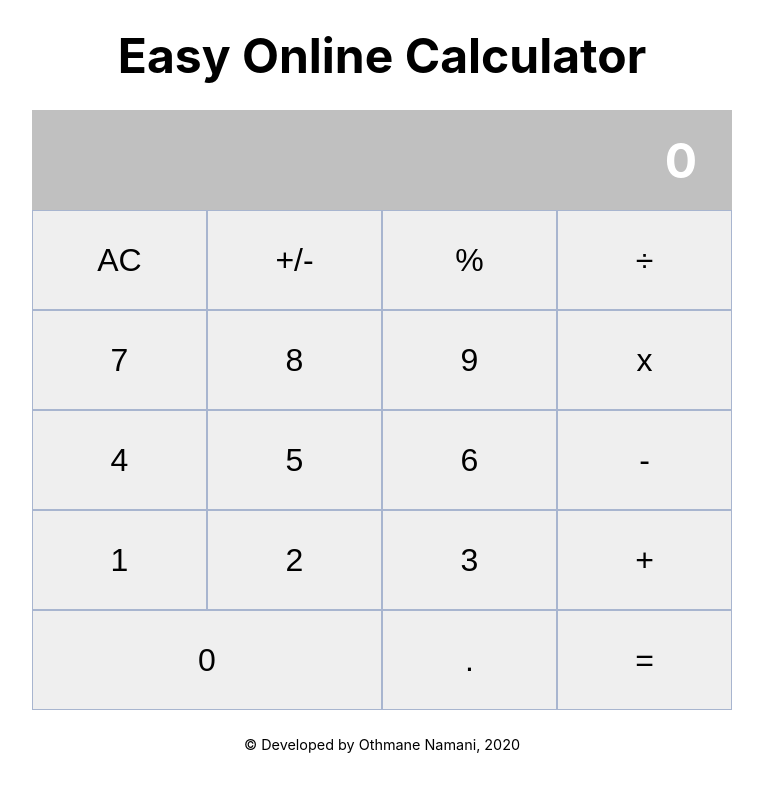
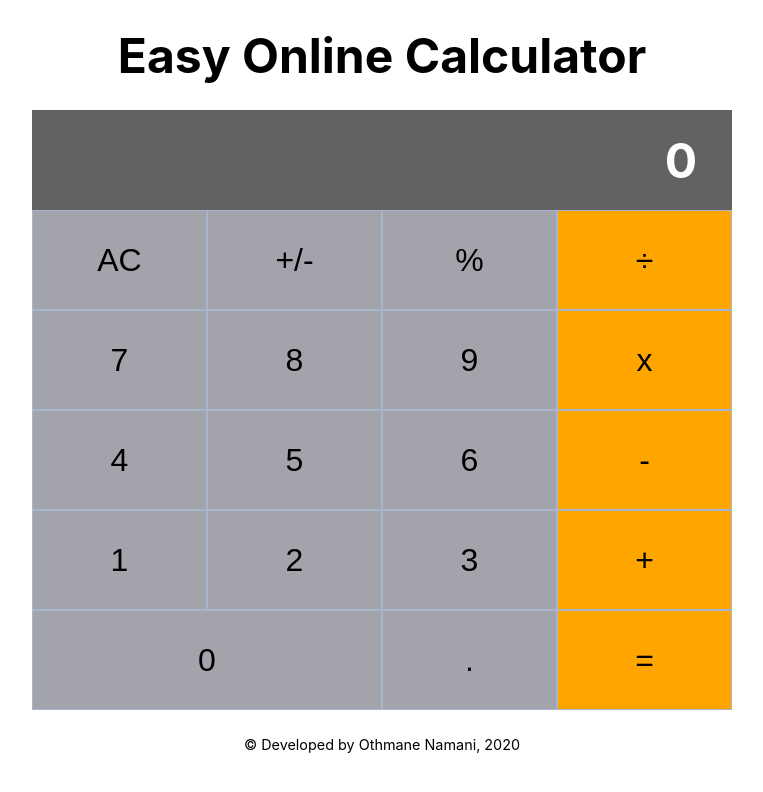
Before and after one commit to othman-19/calculator-react, a React (Create React App) app: page / in a window 1280 px wide. Shown: the top 792 px of the page, without its empty margins (258-1021 px from the left). Built offline with nearby package versions, Linux system fonts and the light colour scheme.

Commit message:
customize Button style with props

```diff
--- a/src/components/Button.js
+++ b/src/components/Button.js
@@ -1,13 +1,32 @@
 import React from 'react';
 import PropTypes from 'prop-types';
 
-const Button = ({ buttonName, className }) => (
-  <button id={`btn-${buttonName}`} type="button" className={className}>{ buttonName }</button>
-);
+const Button = ({
+  buttonName,
+  className,
+  color,
+  wide,
+}) => {
+  if (wide) {
+    return (
+      <button id={`btn-${buttonName}`} type="button" className={`${className} wide`} style={{ background: color }}>{ buttonName }</button>
+    );
+  }
+  return (
+    <button id={`btn-${buttonName}`} type="button" className={`${className}`} style={{ background: color }}>{ buttonName }</button>
+  );
+};
+
+Button.defaultProps = {
+  color: 'orange',
+  wide: false,
+};
 
 Button.propTypes = {
   buttonName: PropTypes.string.isRequired,
   className: PropTypes.string.isRequired,
+  color: PropTypes.string,
+  wide: PropTypes.bool,
 };
 
 export default Button;
--- a/src/components/ButtonPanel.js
+++ b/src/components/ButtonPanel.js
@@ -14,19 +14,30 @@ const ButtonPannel = () => {
   return (
     <div className="App">
       <div className="group" id="G1">
-        { groups[0].map(e => <Button className="Button" buttonName={e} key={e} />) }
+        { groups[0].filter(e => e !== groups[0][groups[0].length - 1])
+          .map(e => <Button color="rgb(163, 163, 172)" className="Button" buttonName={e} key={e} />) }
+        <Button className="Button" buttonName={groups[0][groups[0].length - 1]} key={groups[0][groups[0].length - 1]} />
       </div>
       <div className="group" id="G2">
-        { groups[1].map(e => <Button className="Button" buttonName={e} key={e} />) }
+        { groups[1].filter(e => e !== groups[1][groups[1].length - 1])
+          .map(e => <Button color="rgb(163, 163, 172)" className="Button" buttonName={e} key={e} />) }
+        <Button className="Button" buttonName={groups[1][groups[1].length - 1]} key={groups[1][groups[1].length - 1]} />
       </div>
       <div className="group" id="G3">
-        { groups[2].map(e => <Button className="Button" buttonName={e} key={e} />) }
+        { groups[2].filter(e => e !== groups[2][groups[2].length - 1])
+          .map(e => <Button color="rgb(163, 163, 172)" className="Button" buttonName={e} key={e} />) }
+        <Button className="Button" buttonName={groups[2][groups[2].length - 1]} key={groups[2][groups[2].length - 1]} />
       </div>
       <div className="group" id="G4">
-        { groups[3].map(e => <Button className="Button" buttonName={e} key={e} />) }
+        { groups[3].filter(e => e !== groups[3][groups[3].length - 1])
+          .map(e => <Button color="rgb(163, 163, 172)" className="Button" buttonName={e} key={e} />) }
+        <Button className="Button" buttonName={groups[3][groups[3].length - 1]} key={groups[3][groups[3].length - 1]} />
       </div>
       <div className="group" id="G5">
-        { groups[4].map(e => <Button className="Button" buttonName={e} key={e} />) }
+        <Button color="rgb(163, 163, 172)" className="Button" buttonName={groups[4][0]} wide key={groups[4][groups[4].length - 1]} />
+        { groups[4].filter(e => e !== groups[4][0] && e !== groups[4][groups[4].length - 1])
+          .map(e => <Button color="rgb(163, 163, 172)" className="Button" buttonName={e} key={e} />) }
+        <Button className="Button" buttonName={groups[4][groups[4].length - 1]} key={groups[4][groups[4].length - 1]} />
       </div>
     </div>
   );
--- a/src/index.css
+++ b/src/index.css
@@ -9,10 +9,6 @@ body {
 
 * {
   box-sizing: border-box;
-}
-
-.container{
-
 }
 
 .header {
@@ -38,7 +34,7 @@ body {
 }
 
 .Display {
-  background: silver;
+  background: rgb(99, 97, 97);
   height: 100px;
   display: flex;
   justify-content: flex-end;
@@ -59,11 +55,12 @@ body {
 
 .Button {
   width: 25%;
+  background-color: rgb(219, 157, 42);
   border: 1px solid rgb(168, 181, 207);
   font-weight: 500;
   font-size: 2em;
 }
 
-#btn-0 {
+.wide {
   width: 50%;
 }
```
